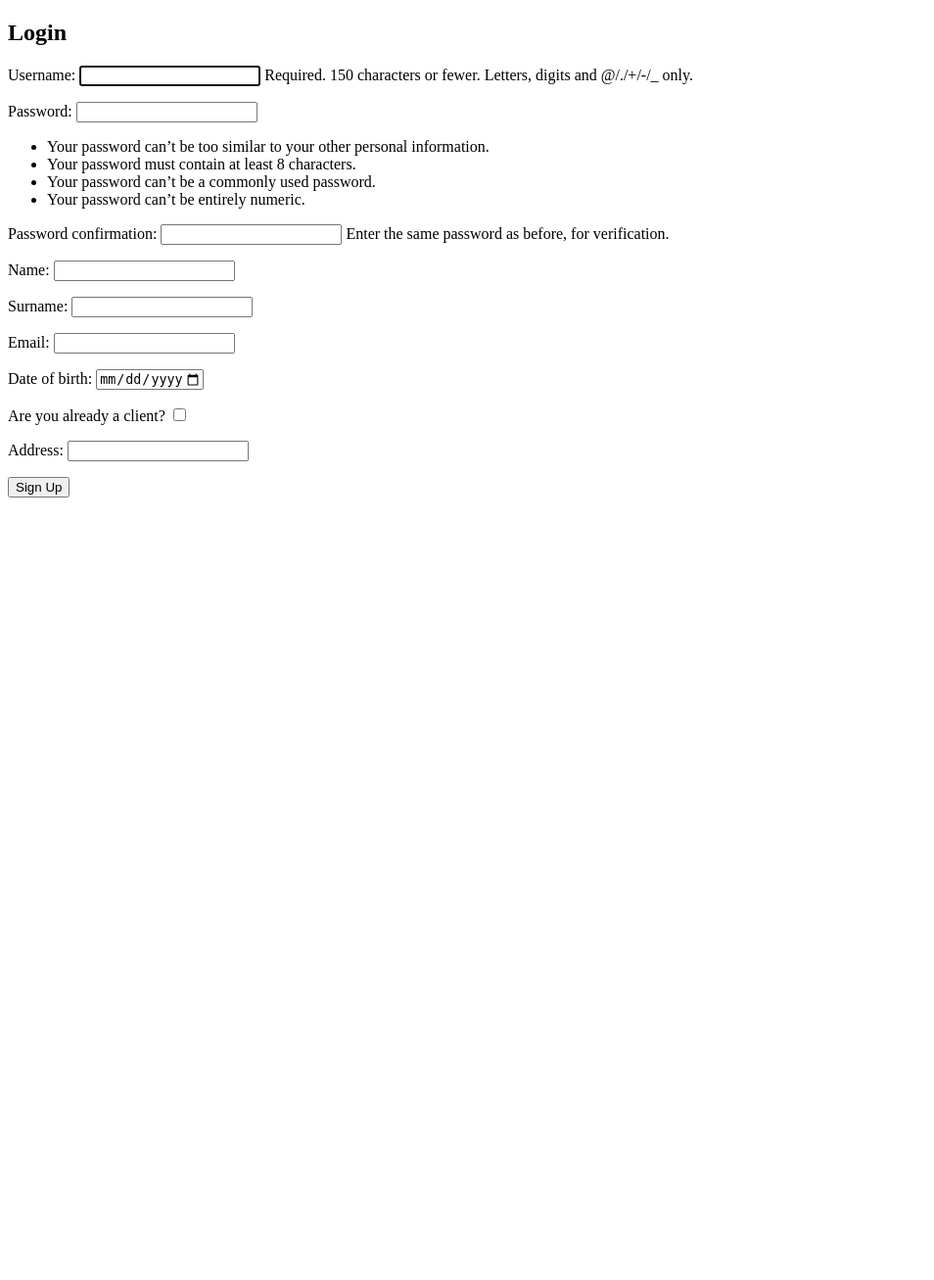
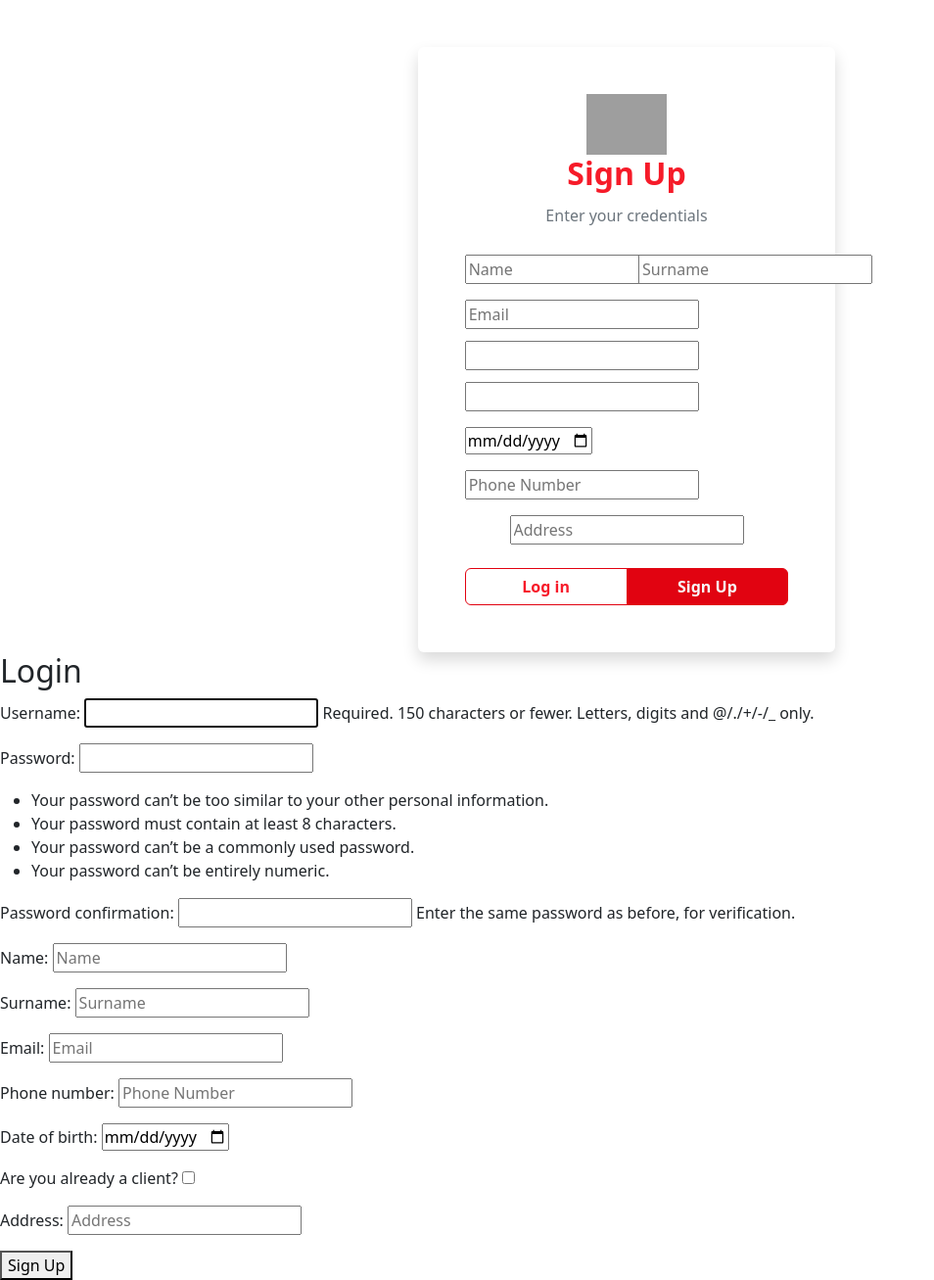
Before and after one commit to AgonAdili/procredit_challenge, a Django app: page /signup/ in a window 1280 px wide. Shown: the whole page at 98% size, without its empty margins (0-954 px from the left). Before the commit the page ends 508 px from the top, so only its background shows below. Run offline with Django 5.2, Linux system fonts and the light colour scheme; some libraries are stand-ins or nearby versions; grey boxes are pictures that could not be loaded.

Commit message:
template fixes

```diff
--- a/procredit_app/forms.py
+++ b/procredit_app/forms.py
@@ -7,17 +7,17 @@ from .models import Income, Outcome, OutcomeCategory
 
 
 class SignUpForm(UserCreationForm):
-    name = forms.CharField(required = True, max_length = 128)
-    surname = forms.CharField(required = True, max_length = 128)
-    email = forms.EmailField(required = True, max_length = 128)
-    phone_number = PhoneNumberField(blank = False)
+    name = forms.CharField(required = True, max_length = 128, widget=forms.TextInput(attrs={'placeholder': 'Name'}))
+    surname = forms.CharField(required = True, max_length = 128, widget=forms.TextInput(attrs={'placeholder': 'Surname'}))
+    email = forms.EmailField(required = True, max_length = 128, widget=forms.TextInput(attrs={'placeholder': 'Email'}))
+    phone_number = forms.IntegerField(widget=forms.TextInput(attrs={'placeholder': 'Phone Number'}))
     date_of_birth = forms.DateField(required = True, widget = forms.DateInput(attrs = {
                                         'type': 'date',
                                         'min': '01-01-2008',
                                         'max': date.today().isoformat()
                                     }))
     is_client = forms.BooleanField(required = True, label = 'Are you already a client?')
-    address = forms.CharField(max_length = 128)
+    address = forms.CharField(max_length = 128, widget=forms.TextInput(attrs={'placeholder': 'Address'}))
 
 
     class Meta:
--- a/procredit_app/templates/signup.html
+++ b/procredit_app/templates/signup.html
@@ -1,7 +1,98 @@
+<!DOCTYPE html>
+<html lang="en">
+<head>
+    <meta charset="UTF-8">
+    <meta name="viewport" content="width=device-width, initial-scale=1.0">
+    {% load bootstrap5 %}
+    {% bootstrap_css %}
+    {% bootstrap_javascript %}
+    <title>Sign Up Form</title>
+    <link href="https://cdn.jsdelivr.net/npm/bootstrap@5.3.3/dist/css/bootstrap.min.css" rel="stylesheet" integrity="sha384-QWTKZyjpPEjISv5WaRU9OFeRpok6YctnYmDr5pNlyT2bRjXh0JMhjY6hW+ALEwIH" crossorigin="anonymous">
+    <link href="https://cdnjs.cloudflare.com/ajax/libs/bootstrap-datepicker/1.9.0/css/bootstrap-datepicker.min.css" rel="stylesheet">
+    <link rel="stylesheet" href="assets/css/styles.css">
+</head>
+<body>
+
+<section class="justify-content-evenly d-flex mt-4 ">
+    <div class="col-xl-4 col-lg-4 col-md-5 col-sm-8 text-center shadow rounded mt-4 p-5">
+        <img class="col-3" src="assets/img/ProCreditBank.png" alt="">
+        <h2 class="fw-bold" style="color: #f61b29;">Sign Up</h2>
+        <p class="text-secondary py-1">Enter your credentials</p>
+        <form id="signupForm">
+            <div class="row justify-content">
+                <div class="form-group col-6 col-md-6 col-sm-6 py-2 rounded">
+                    {{ form.name }}
+                </div>
+                <div class="form-group col-6 col-md-6 col-sm-6 py-2 rounded">
+                    {{ form.surname }}
+                </div>
+                </div>
+                <div class="form-group py-2 rounded col-3">
+                    {{ form.email }}
+                </div>
+                <div class="form-group py-1 rounded col-3">
+                    {{ form.password1 }}
+                </div>
+                <div class="form-group py-2 rounded col-3">
+                    {{ form.password2 }}
+                </div>
+                <div class="form-group py-2 rounded col-3">
+                    {{ form.date_of_birth }}
+                </div>
+                <div class="form-group py-2 rounded col-3">
+                    {{ form.phone_number }}
+                </div>
+                <div class="form-group py-2 rounded">
+                    {{ form.address }}
+                </div>
+
+            <div class="btn-group btn-group-toggle d-flex mt-3 rounded" data-toggle="buttons">
+                <label class="btn w-50 fw-bold border" id="loginBtn" style="border-color: #E10311 !important; color: #f71b2a;">
+                    <input type="radio" name="options" autocomplete="off" hidden> Log in
+                </label>
+                <label class="active btn w-50 text-light fw-bold" id="signupBtn" style="background-color: #E10311; border-color: #E10311 !important;">
+                    <input type="radio" name="options" autocomplete="off" checked hidden> Sign Up
+                </label>
+            </div>
+        </form>
+    </div>
+</section>
+
+<script src="https://code.jquery.com/jquery-3.5.1.slim.min.js"></script>
+<script src="https://cdn.jsdelivr.net/npm/@popperjs/core@2.5.2/dist/umd/popper.min.js"></script>
+<script src="https://cdn.jsdelivr.net/npm/bootstrap@5.3.3/dist/js/bootstrap.bundle.min.js" integrity="sha384-YvpcrYf0tY3lHB60NNkmXc5s9fDVZLESaAA55NDzOxhy9GkcIdslK1eN7N6jIeHz" crossorigin="anonymous"></script>
+<script src="https://cdnjs.cloudflare.com/ajax/libs/bootstrap-datepicker/1.9.0/js/bootstrap-datepicker.min.js"></script>
+
+<script>
+    $(document).ready(function(){
+        $('#dateOfBirth').datepicker({
+            format: 'dd/mm/yy',
+            todayHighlight: true,
+            autoclose: true
+        });
+    });
+
+    document.getElementById('loginBtn').addEventListener('click', function() {
+        window.location.href = 'login.html';
+    });
+
+    document.getElementById('signupBtn').addEventListener('click', function() {
+        if (!this.classList.contains('active')) {
+            window.location.href = 'signup.html';
+        } else {
+            document.getElementById('signupForm').submit();
+        }
+    });
+</script>
+</body>
+</html>
+
+
 <!DOCTYPE html>
 <html>
 <head>
     <title>Login</title>
+
 </head>
 <body>
     <h2>Login</h2>
--- a/procredit_challenge/urls.py
+++ b/procredit_challenge/urls.py
@@ -21,5 +21,6 @@ from django.conf import settings
 
 urlpatterns = [
     path('admin/', admin.site.urls),
-    path('', include('procredit_app.urls'))
+    path('', include('procredit_app.urls')),
+    path("__reload__/", include("django_browser_reload.urls"))
 ]
--- a/requirements.txt
+++ b/requirements.txt
@@ -1,5 +1,6 @@
 asgiref==3.8.1
 Django==5.0.6
+django-browser-reload==1.12.1
 django-phonenumber-field==7.3.0
 phonenumbers==8.13.37
 sqlparse==0.5.0
```
Also changed, not shown: procredit_app/models.py (+3 -4 lines), procredit_challenge/settings.py (+5 -2 lines), procredit_app/migrations/0001_initial.py.
